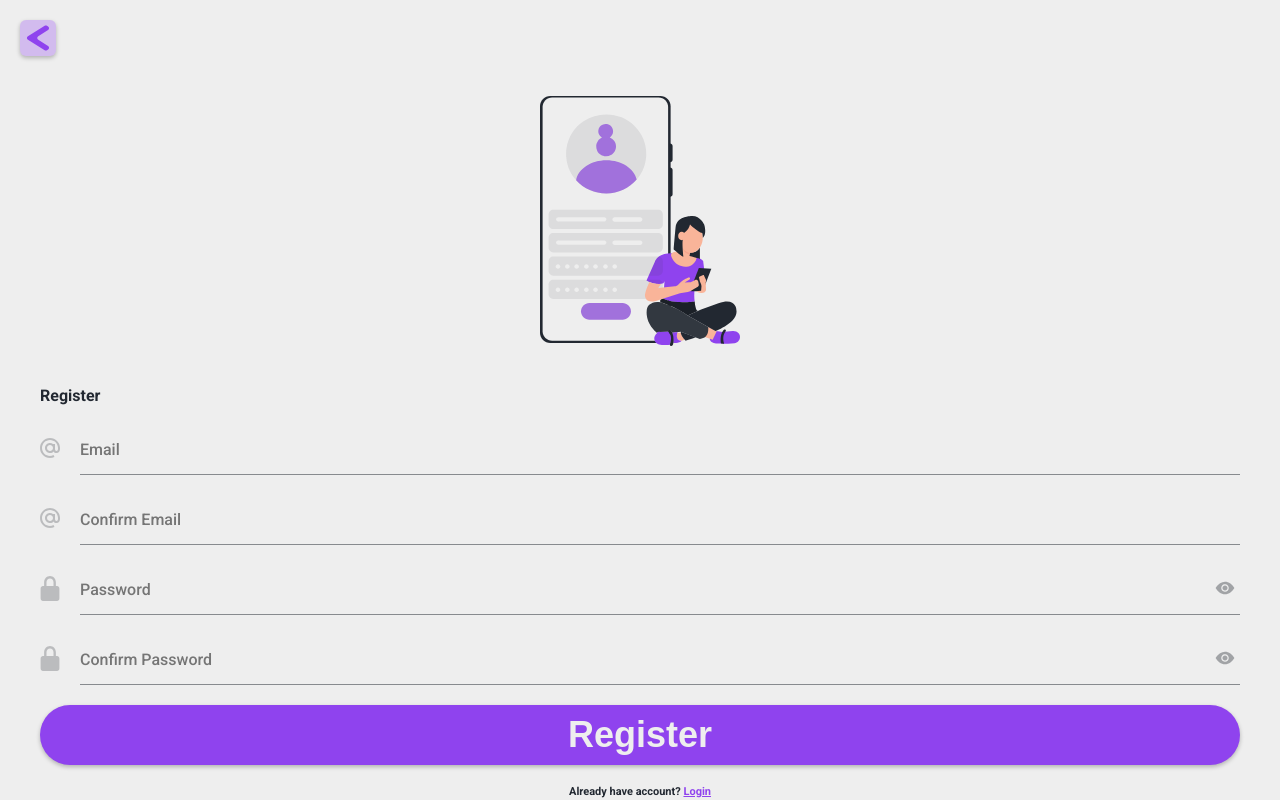
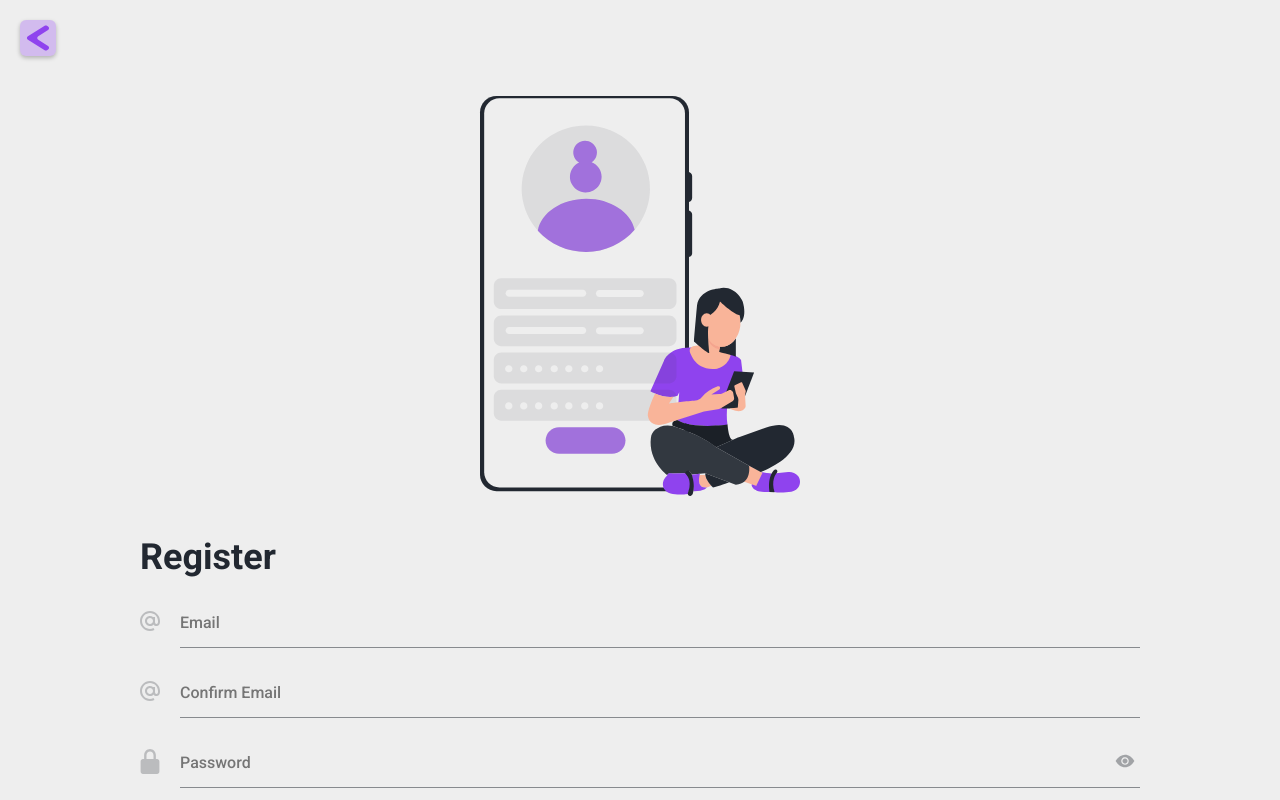
Before and after one commit to Hector14oo/movies-app, a Next.js app: page /register in a window 1280 px wide. Shown: the top 800 px of the page. Built offline with nearby package versions, Linux system fonts and the light colour scheme; no server answers.

Commit message:
Register update

```diff
--- a/src/containers/Register.tsx
+++ b/src/containers/Register.tsx
@@ -39,7 +39,7 @@ export function Register() {
           onClick={handleClick}
         />
         <span>
-          Already have account? <Link href={'/account/login'}>Login</Link>
+          Already have account? <Link href={'/login'}>Login</Link>
         </span>
       </form>
     </main>
--- a/src/styles/containers/Register.module.css
+++ b/src/styles/containers/Register.module.css
@@ -10,7 +10,7 @@
   flex-direction: column;
   gap: 20px;
 }
-.ForgotPassword form h1{
+.Register form h1{
   width: 100%;
 }
 .Register form span,
@@ -24,3 +24,21 @@
 .Register form span a {
   color: var(--C2);
 }
+
+@media (min-width: 768px) {
+  .Register {
+    padding: 20px 120px;
+  }
+  .Register > svg {
+    width: 350px;
+    height: 400px;
+  }
+
+  .Register form h1 {
+    font-size: var(--LARGE);
+  }
+  .Register form span,
+  .Register form span a{
+    font-size: var(--LARGELY);
+  }
+}
```
